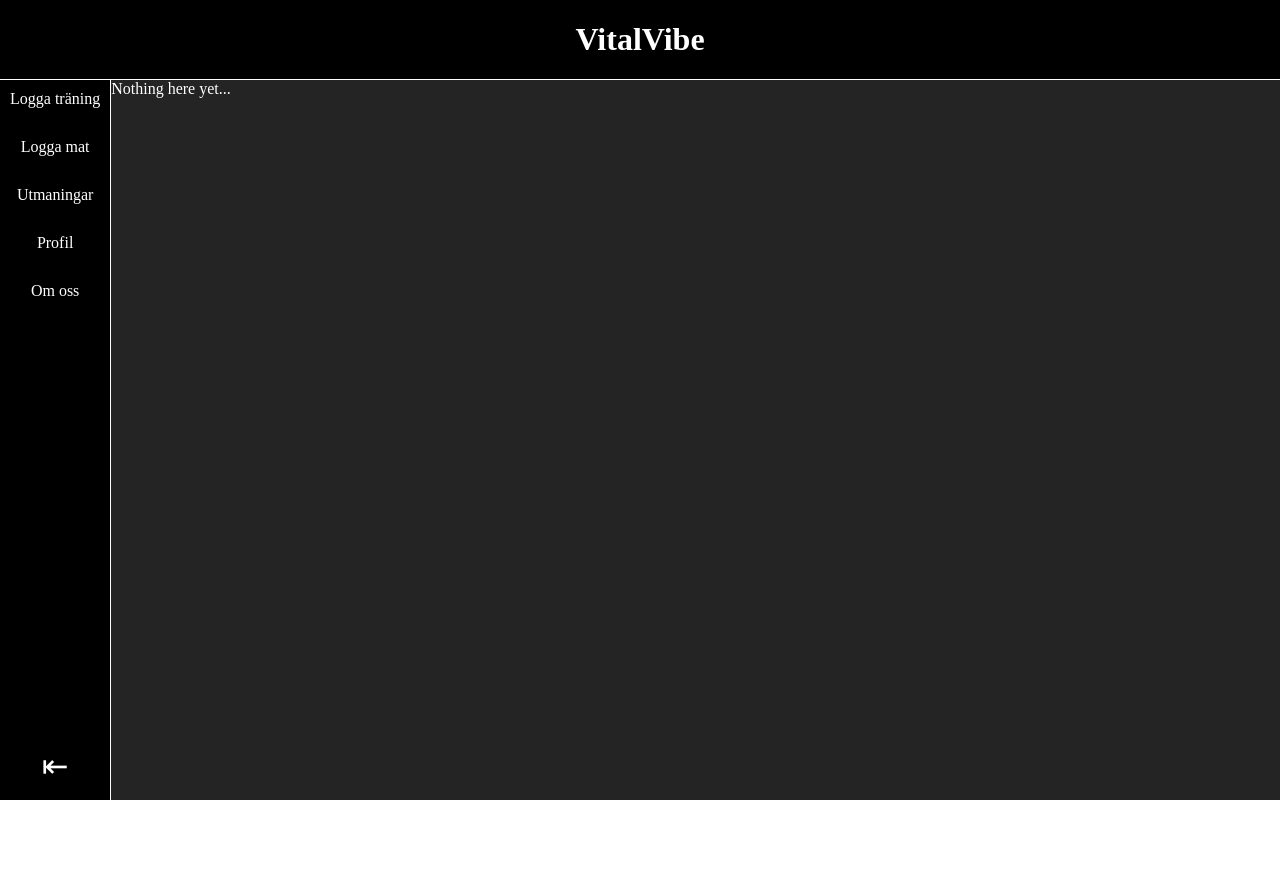
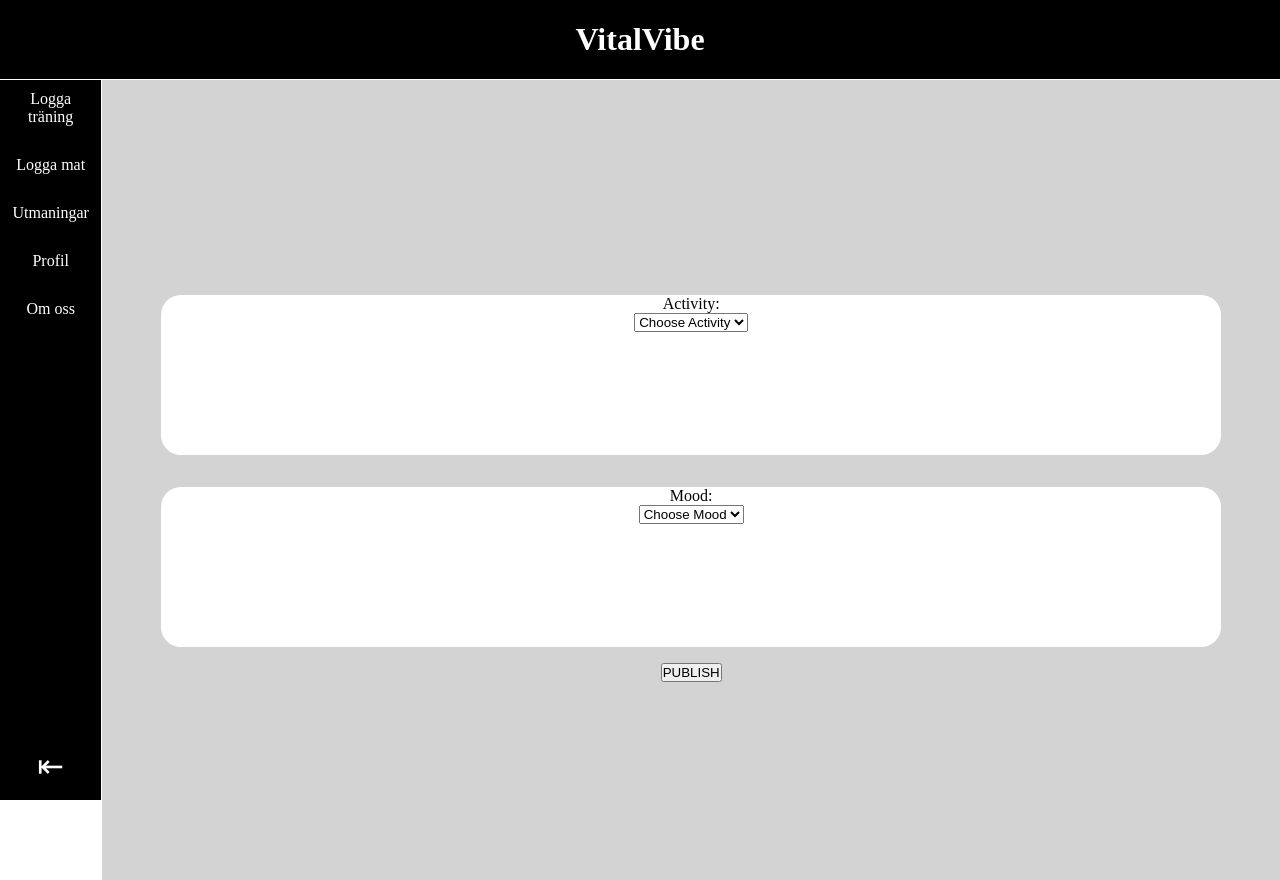
Before and after one commit to johnsson84/VitalVibe_Frontend, a React (Vite) app: page /training in a window 1280 px wide. Before the commit the page ends 800 px from the top, so only its background shows below. Built offline with nearby package versions, Linux system fonts and the light colour scheme.

Commit message:
shoose activity and mood

```diff
--- a/src/components/training/AddTraining.css
+++ b/src/components/training/AddTraining.css
@@ -1,3 +1,20 @@
-p {
-    color: white;
+.addTMain{
+    display: flex;
+    flex-direction: column;
+    align-items: center;
+    justify-content: center;
+
+    background-color: lightgray;
+    height: 100vh;
+    width: 100vw;
+    text-align: center;
 }
+
+section{
+    margin: 1rem;
+    background-color: white;
+    color: black;
+    width: 90%;
+    border-radius: 20px;
+    height: 20%;
+}
--- a/src/components/training/AddTraining.jsx
+++ b/src/components/training/AddTraining.jsx
@@ -1,13 +1,62 @@
 // CSS
-import './AddTraining.css';
+import "./AddTraining.css";
+
+import { useState } from "react";
 
 const AddTraining = () => {
+  const [activity, setActivity] = useState({
+    activity: "",
+    distance: "",
+    time: "",
+    calories: "",
+    mood: "",
+  });
 
-    return (
-        <>
-            <p>Nothing here yet...</p>
-        </>
-    )
-}
+  const handleActivity = (e) => {
+    const name = e.target.name;
+    const value = e.target.value;
+    setActivity({ ...activity, [name]: value });
+  };
+
+  const handlePublish = (e) => {
+
+  }
+
+  return (
+    <div className="addTMain">
+      <section>
+        <p>Activity:</p>
+        <select
+          name="activity"
+          placeholder="activity"
+          onChange={handleActivity}
+          className="chooseActivity"
+        >
+          <option value="">Choose Activity</option>
+          <option value="running">Running</option>
+          <option value="walking">Walking</option>
+          <option value="biking">Biking</option>
+        </select>
+      </section>
+      <section>
+        <p>Mood:</p>
+        <select
+          name="mood"
+          placeholder="Mood"
+          onChange={handleActivity}
+          className="chooseMood"
+        >
+          <option value="">Choose Mood</option>
+          <option value="GOOD">Bad</option>
+          <option value="AVERAGE">Average</option>
+          <option value="GOOD">Good</option>
+          <option value="VERYGOOD">Very Good</option>
+        </select>
+      </section>
+
+      <button type="button" onClick={handlePublish}>PUBLISH</button>
+    </div>
+  );
+};
 
 export default AddTraining;
```
